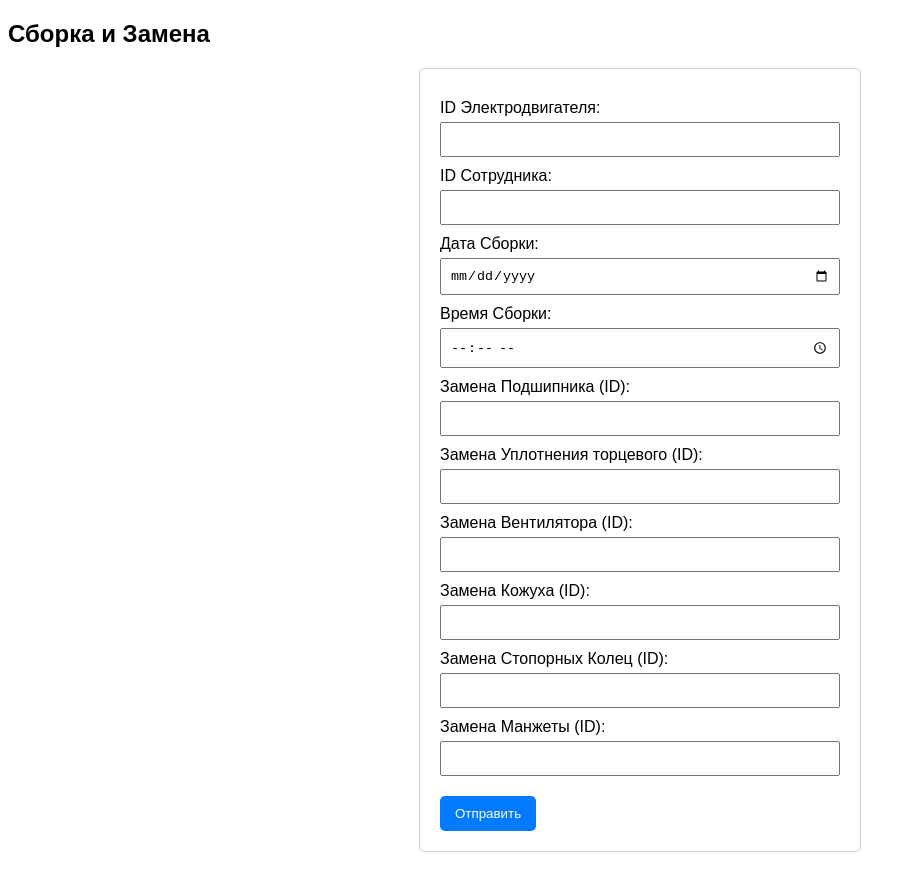
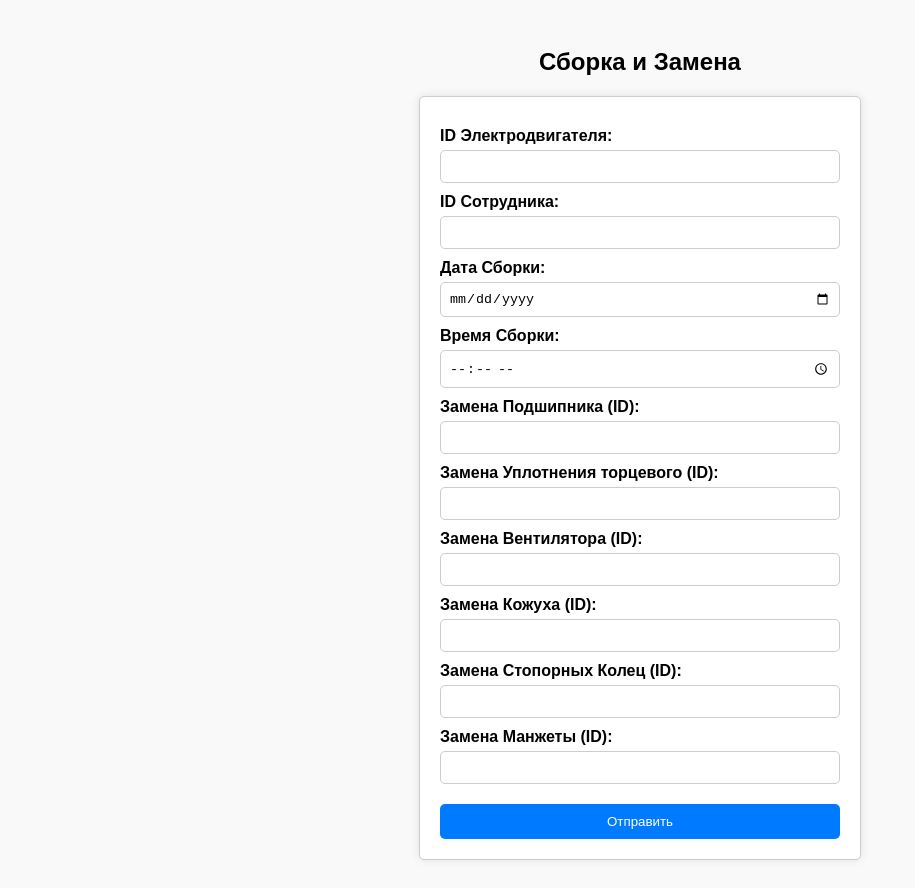
Before and after one commit to hello-itss-me/test, a plain HTML site: page index.html in a window 1280 px wide. Shown: the whole page, without its empty margins (0-915 px from the left). Before the commit the page ends 860 px from the top, so only its background shows below. Drawn offline with Linux system fonts and the light colour scheme.

Commit message:
Update index.html

```diff
--- a/index.html
+++ b/index.html
@@ -7,23 +7,30 @@
     <style>
         body {
             font-family: Arial, sans-serif;
+            background-color: #f9f9f9;
+            padding: 20px;
         }
         form {
             max-width: 400px;
             margin: 0 auto;
             padding: 20px;
+            background-color: #fff;
             border: 1px solid #ccc;
             border-radius: 5px;
+            box-shadow: 0 0 10px rgba(0, 0, 0, 0.1);
         }
         label {
             display: block;
             margin-top: 10px;
+            font-weight: bold;
         }
         input[type="text"], input[type="date"], input[type="time"] {
             width: 100%;
             padding: 8px;
             margin-top: 5px;
             box-sizing: border-box;
+            border: 1px solid #ccc;
+            border-radius: 5px;
         }
         button {
             margin-top: 20px;
@@ -33,6 +40,7 @@
             border: none;
             border-radius: 5px;
             cursor: pointer;
+            width: 100%;
         }
         button:hover {
             background-color: #0056b3;
@@ -40,7 +48,7 @@
     </style>
 </head>
 <body>
-    <h2>Сборка и Замена</h2>
+    <h2 style="text-align: center;">Сборка и Замена</h2>
     <form id="repairForm">
         <label>ID Электродвигателя:</label>
         <input type="text" name="motor_id" required>
@@ -103,10 +111,18 @@
                     alert('Данные успешно отправлены!');
                     form.reset();
                 } else {
-                    alert('Ошибка отправки данных.');
+                    // Если сервер вернул ошибку
+                    return response.text().then(text => {
+                        console.error('Ответ сервера с ошибкой:', text);
+                        alert(`Ошибка отправки данных: ${text}`);
+                    });
                 }
             })
-            .catch(error => console.error('Ошибка:', error));
+            .catch(error => {
+                // Обработка сетевых ошибок
+                console.error('Сетевая ошибка:', error);
+                alert('Ошибка отправки данных. Проверьте консоль для деталей.');
+            });
         }
     </script>
 </body>
```
